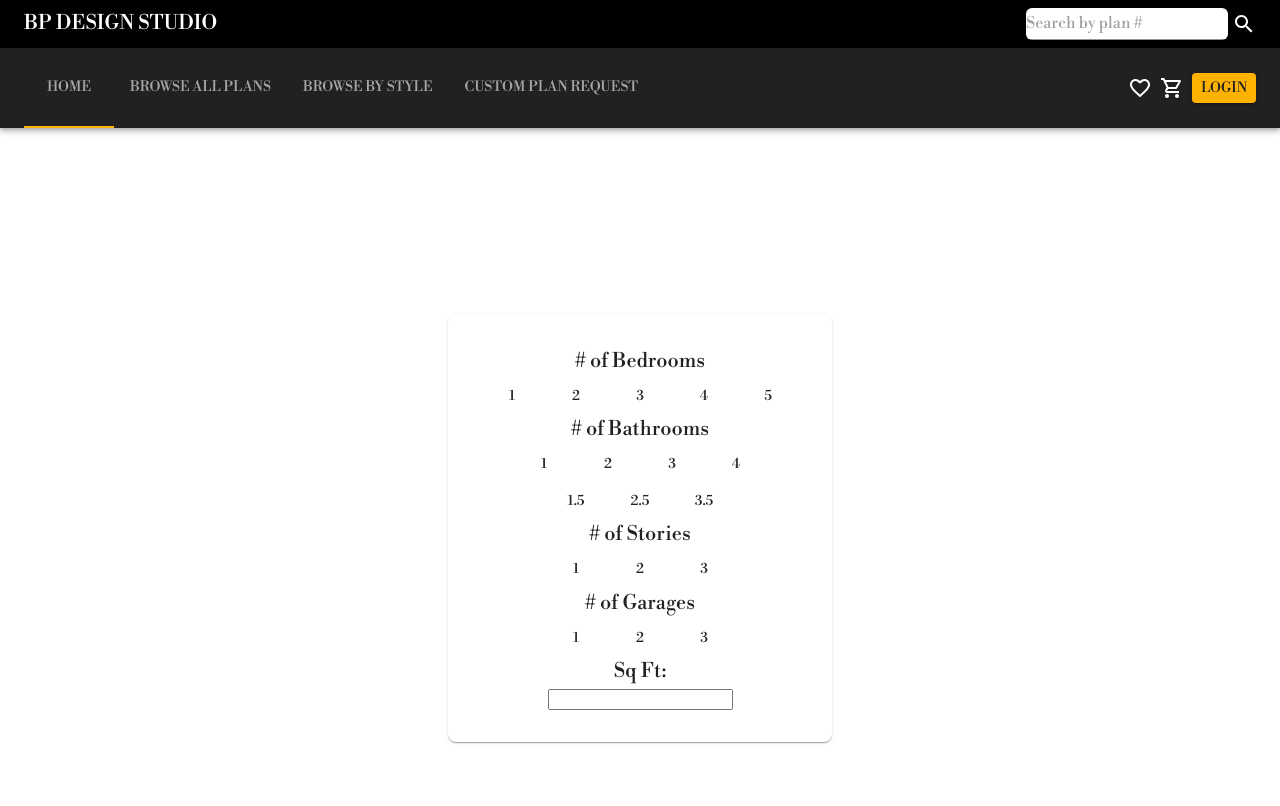
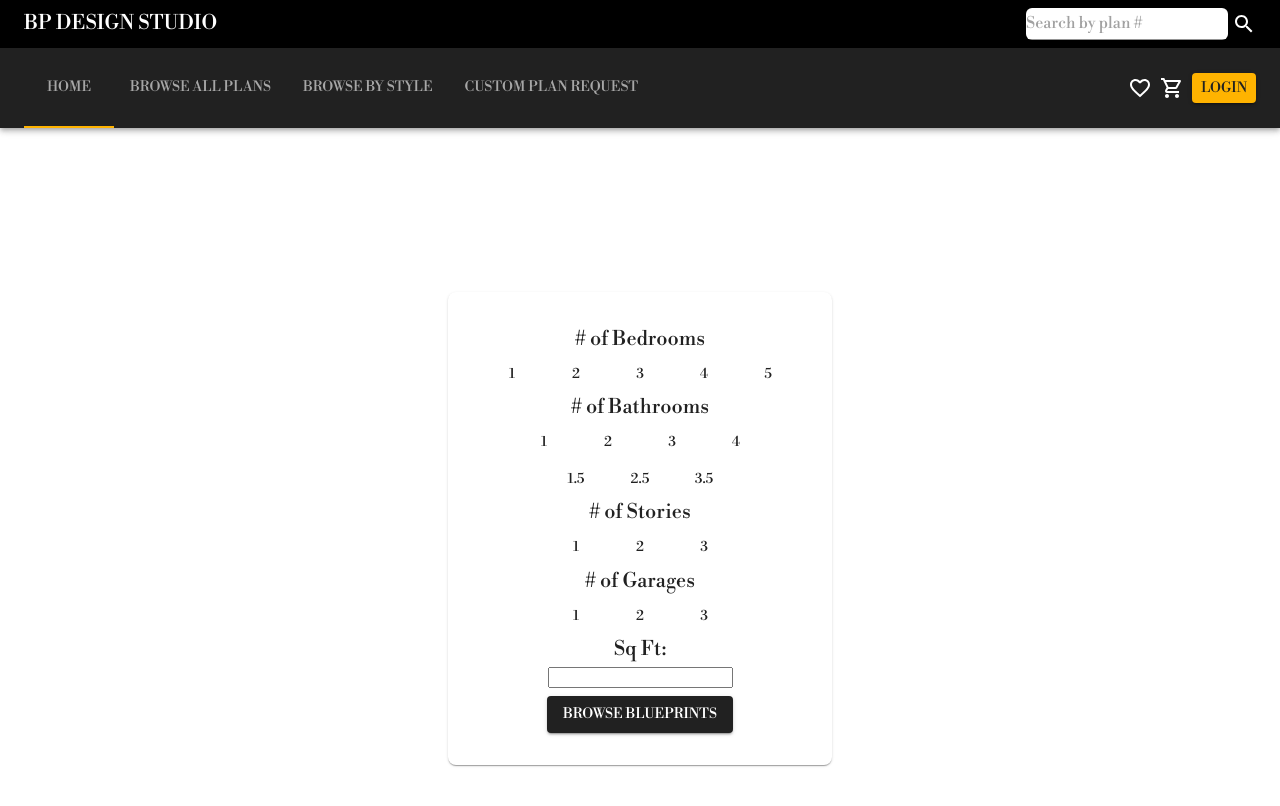
Before and after one commit to melxincognito/bp-design-next, a Next.js app: page / in a window 1280 px wide. Shown: the top 806 px of the page. Built offline with nearby package versions, Linux system fonts and the light colour scheme.

Commit message:
outlined

```diff
--- a/components/forms/FilterBlueprintsForm.js
+++ b/components/forms/FilterBlueprintsForm.js
@@ -1,8 +1,20 @@
-import { Card, Button, Typography, TextField } from "@mui/material";
+import * as React from "react";
+import { Card, Button, Typography } from "@mui/material";
 
-const FilterBlueprintsForm = () => {
+export default function FilterBlueprintsForm() {
+  const [sqfInput, setSqfInput] = React.useState("");
+
+  const handleSqfInputChange = (e) => {
+    setSqfInput(e.target.value);
+  };
+
+  const handleSubmit = (e) => {
+    e.preventDefault();
+    console.log(sqfInput);
+  };
+
   return (
-    <div>
+    <>
       <Card
         sx={{
           display: "grid",
@@ -12,15 +24,16 @@ const FilterBlueprintsForm = () => {
           borderRadius: 2,
         }}
       >
-        <form>
+        <form onSubmit={handleSubmit}>
           <div className="bedroomSelection">
             <Typography variant="h6"> # of Bedrooms</Typography>
-            <Button>1 </Button>
+            <Button>1</Button>
             <Button>2</Button>
             <Button>3</Button>
             <Button>4</Button>
             <Button>5</Button>
           </div>
+
           <div className="bathroomSelection">
             <Typography variant="h6"> # of Bathrooms</Typography>
             <Button>1 </Button>
@@ -34,26 +47,32 @@ const FilterBlueprintsForm = () => {
               <Button>3.5</Button>
             </div>
           </div>
+
           <div className="storiesSelection">
             <Typography variant="h6"> # of Stories</Typography>
             <Button>1 </Button>
             <Button>2</Button>
             <Button>3</Button>
           </div>
+
           <div className="garageSelection">
             <Typography variant="h6"> # of Garages</Typography>
             <Button>1 </Button>
             <Button>2</Button>
             <Button>3</Button>
           </div>
+
           <div className="sqFtSelection">
             <Typography variant="h6"> Sq Ft:</Typography>
-            <input />
+            <input onChange={handleSqfInputChange} />
           </div>
+
+          <Button variant="contained" sx={{ marginTop: 1 }} type="submit">
+            {" "}
+            Browse Blueprints
+          </Button>
         </form>
       </Card>
-    </div>
+    </>
   );
-};
-
-export default FilterBlueprintsForm;
+}
```
